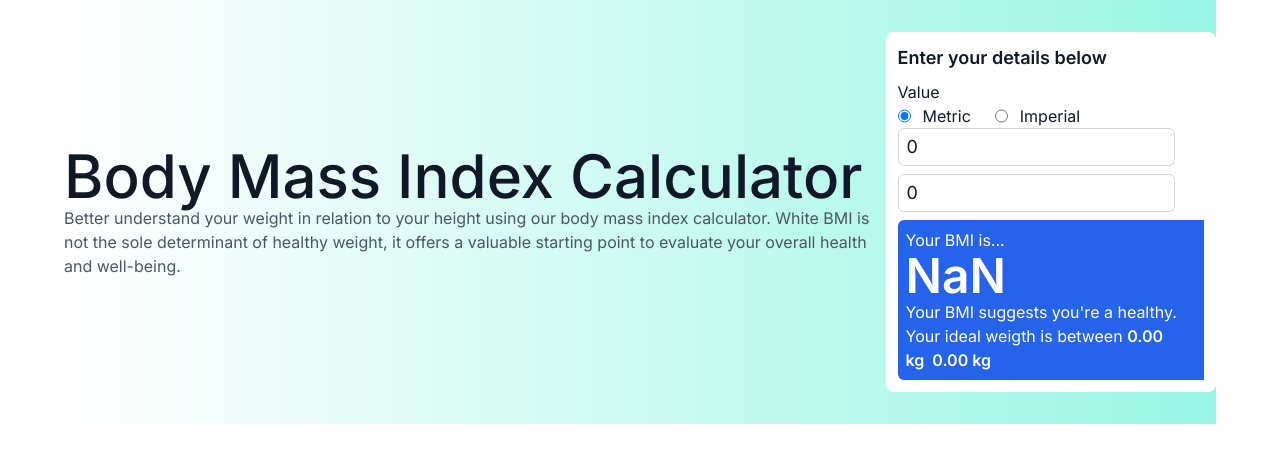
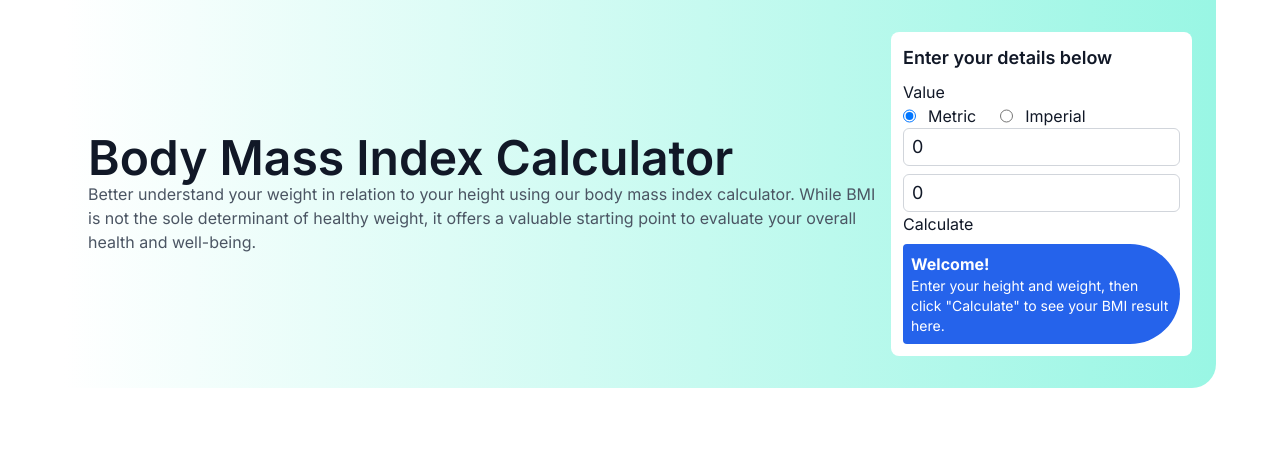
Before and after one commit to facuperezm/body-mass-calculator, a Next.js app: page / in a window 1280 px wide. Shown: the top 462 px of the page. Built offline with nearby package versions, Linux system fonts and the light colour scheme.

Commit message:
reached a point in the logic where I think it works pretty well. Going to start working on UI tmr

```diff
--- a/src/app/page.tsx
+++ b/src/app/page.tsx
@@ -9,18 +9,28 @@ const INITIAL_STATE = {
 export default function Home() {
   const [value, setValue] = React.useState("metric");
   const [measures, setMeasures] = React.useState(INITIAL_STATE);
-
+  const [bmi, setBMI] = React.useState<number | null>(null);
   function calculateBMI(weight: number, height: number) {
-    let bmi;
+    if (!height || !weight) {
+      setBMI(null);
+      return;
+    }
 
     if (value === "metric") {
       let heightInMeters = height / 100;
-      bmi = weight / (heightInMeters * heightInMeters);
+      if (isNaN(heightInMeters)) {
+        setBMI(null);
+      } else {
+        setBMI(weight / (heightInMeters * heightInMeters));
+      }
     } else {
       let heightInInches = height * 12;
-      bmi = (weight / (heightInInches * heightInInches)) * 703;
+      if (isNaN(heightInInches)) {
+        setBMI(null);
+      } else {
+        setBMI((weight / (heightInInches * heightInInches)) * 703);
+      }
     }
-    return bmi.toFixed(1);
   }
 
   function calculateIdealWeightRange(height: number) {
@@ -39,16 +49,16 @@ export default function Home() {
   }
 
   return (
-    <main className="max-w-6xl py-6 mx-auto text-gray-900 bg-gradient-to-r from-white to-teal-200">
+    <main className="max-w-6xl p-6 mx-auto text-gray-900 bg-gradient-to-r from-white to-teal-200 rounded-ee-3xl">
       {/* logo */}
       <header className="flex items-center justify-center py-2 md:flex-row">
         <div className="">
-          <h1 className="text-6xl font-medium text-left">
+          <h1 className="text-5xl font-semibold text-left">
             Body Mass Index Calculator
           </h1>
           <p className="text-gray-600">
             Better understand your weight in relation to your height using our
-            body mass index calculator. White BMI is not the sole determinant of
+            body mass index calculator. While BMI is not the sole determinant of
             healthy weight, it offers a valuable starting point to evaluate your
             overall health and well-being.
           </p>
@@ -57,7 +67,12 @@ export default function Home() {
           <p className="text-lg font-semibold text-gray-900">
             Enter your details below
           </p>
-          <form onSubmit={(e) => e.preventDefault()}>
+          <form
+            onSubmit={(e) => {
+              e.preventDefault();
+              calculateBMI(measures.weight, measures.height);
+            }}
+          >
             <fieldset className="flex gap-3">
               <legend>Value</legend>
 
@@ -93,13 +108,12 @@ export default function Home() {
                   id="height"
                   value={measures.height}
                   onChange={(event) => {
-                    setMeasures(
-                      (measures) =>
-                        ({
-                          ...measures,
-                          height: Number(event.target.value),
-                        } as typeof measures)
-                    );
+                    const newHeight = Number(event.target.value);
+                    setMeasures((measures) => ({
+                      ...measures,
+                      height: newHeight,
+                    }));
+                    calculateBMI(measures.weight, newHeight);
                   }}
                 />
               </label>
@@ -109,31 +123,54 @@ export default function Home() {
                   id="weight"
                   value={measures.weight}
                   onChange={(event) => {
-                    setMeasures(
-                      (measures) =>
-                        ({
-                          ...measures,
-                          weight: Number(event.target.value),
-                        } as typeof measures)
-                    );
+                    const newWeight = Number(event.target.value);
+                    setMeasures((measures) => ({
+                      ...measures,
+                      weight: newWeight,
+                    }));
+                    calculateBMI(newWeight, measures.height);
                   }}
                 />
               </label>
             </div>
+            <button type="submit">Calculate</button>
           </form>
-          <div className="p-2 text-white bg-blue-600 rounded-l-md">
-            <p className="">Your BMI is...</p>
-            <span className="text-5xl font-semibold ">
-              {calculateBMI(measures.weight, measures.height)}
-            </span>
-            <p className="">
-              Your BMI suggests you're a healthy. Your ideal weigth is between{" "}
-              {calculateIdealWeightRange(measures.height).map((weight) => (
-                <span key={weight} className="mr-2 font-semibold">
-                  {weight} kg
-                </span>
-              ))}
-            </p>
+          <div className="p-2 text-white bg-blue-600 rounded-r-[100px] rounded-l-lg">
+            {!bmi ? (
+              <>
+                <span className="flex font-bold">Welcome!</span>
+                <p className="text-sm">
+                  Enter your height and weight, then click "Calculate" to see
+                  your BMI result here.
+                </p>
+              </>
+            ) : (
+              <>
+                <div>
+                  <span>Your BMI is...</span>
+                  <span className="text-lg font-semibold ">
+                    {bmi.toFixed(1)}
+                  </span>
+                </div>
+                <div>
+                  <p>
+                    Your BMI suggests you&apos;re{" "}
+                    <span>
+                      {bmi < 18.5
+                        ? "underweight"
+                        : bmi < 24.9
+                        ? "normal weight"
+                        : bmi < 29.9
+                        ? "overweight"
+                        : "obese"}
+                    </span>
+                    . Your ideal weight is between{" "}
+                    {calculateIdealWeightRange(measures.height).join("kg and ")}
+                    kg
+                  </p>
+                </div>
+              </>
+            )}
           </div>
         </div>
       </header>
```
